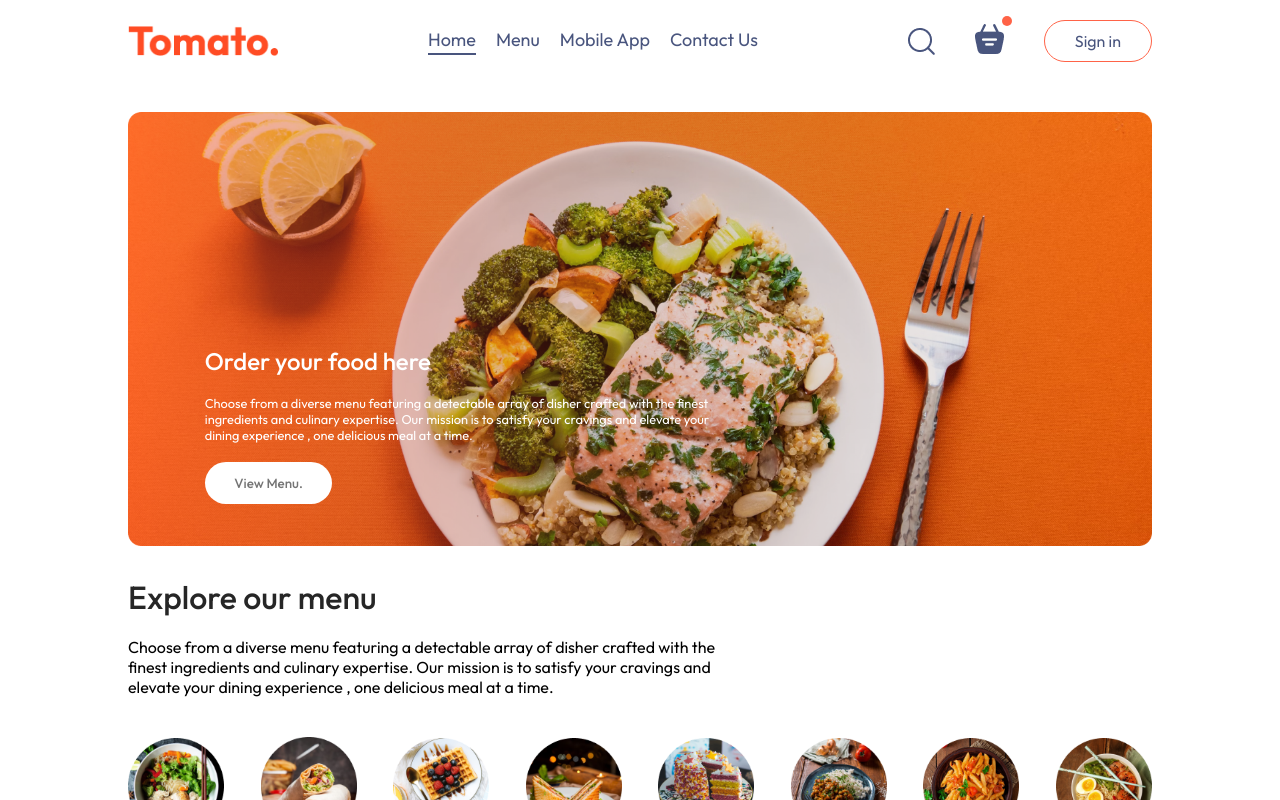
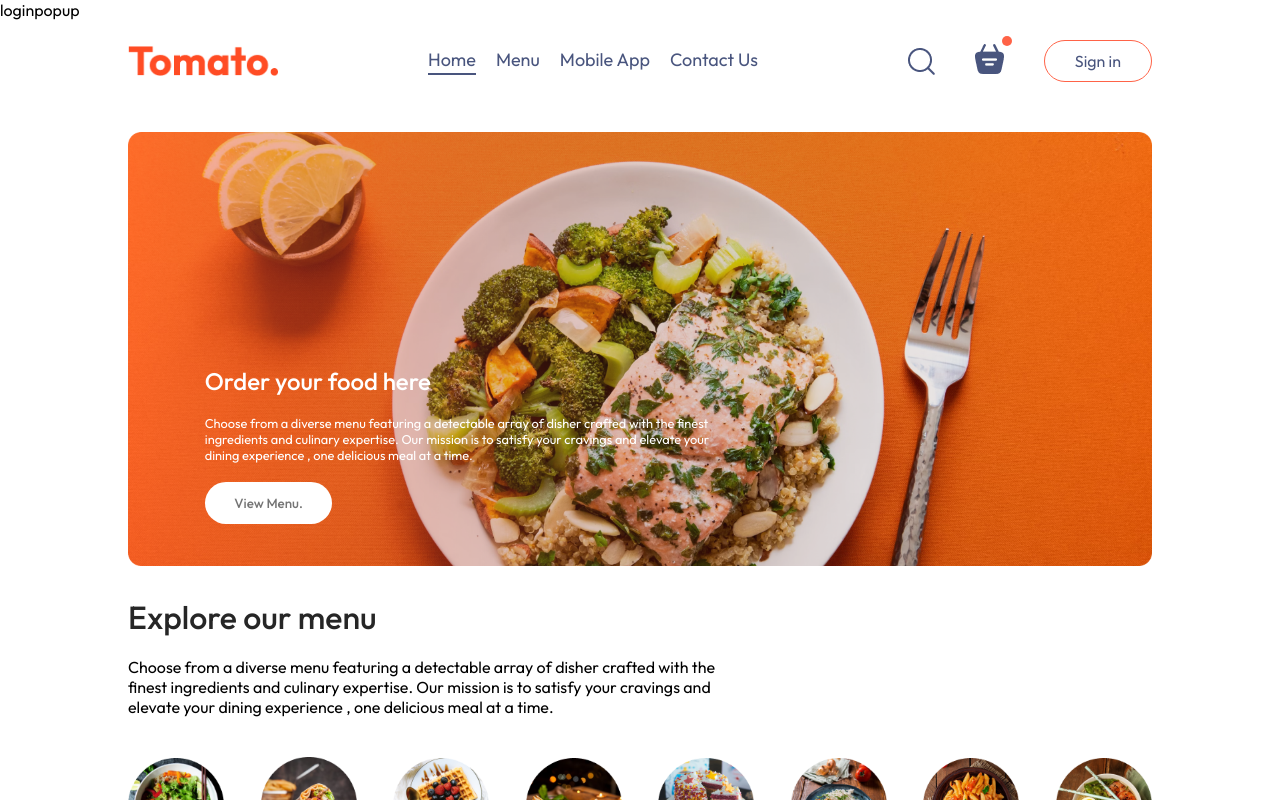
Before and after one commit to ankit28122003/Food-delivery, a React (Vite) app: page / in a window 1280 px wide. Both pictures are taken after a click on the button "Sign in". Shown: the top 800 px of the page. Built offline with nearby package versions, Linux system fonts and the light colour scheme.

Commit message:
login set up

```diff
--- a/src/App.jsx
+++ b/src/App.jsx
@@ -5,12 +5,17 @@ import Home from './Pages/Home/Home'
 import Cart from './Pages/Cart/Cart'
 import PlaceOrder from './Pages/PlaceOrder/PlaceOrder'
 import Footer from './Components/Footer/Footer'
+import { useState } from 'react'
+import Loginpopup from './Components/Loginpopup/Loginpopup'
 
 const App = () => {
+  const [showLogin, setShowLogin] = useState(false)
   return (
     <>
+      {showLogin ? <Loginpopup /> : <></>}
+
       <div className='app'>
-        <Navbar />
+        <Navbar setShowLogin={setShowLogin} />
         <Routes >
           < Route path='/' element={<Home />} />
           < Route path='/cart' element={<Cart />} />
--- /dev/null
+++ b/src/Components/LoginPopup/Loginpopup.jsx
@@ -0,0 +1,12 @@
+import React from 'react'
+import './Loginpopup.css'
+
+const loginpopup = () => {
+    return (
+        <div>
+            loginpopup
+        </div>
+    )
+}
+
+export default loginpopup
--- a/src/Components/Navbar/Navbar.jsx
+++ b/src/Components/Navbar/Navbar.jsx
@@ -4,7 +4,7 @@ import { assets } from '../../assets/assets'
 import { Link } from 'react-router-dom';
 import { Link as ScrollLink } from 'react-scroll';
 
-const Navbar = () => {
+const Navbar = ({ setShowLogin }) => {
 
     const [menu, setMenu] = useState("home");
     return (
@@ -54,7 +54,7 @@ const Navbar = () => {
                     <img src={assets.basket_icon} alt="" />
                     <div className="dot"></div>
                 </div>
-                <button>Sign in</button>
+                <button onClick={() => setShowLogin(true)}>Sign in</button>
             </div>
 
         </div>
```
Also changed, not shown: src/Components/LoginPopup/Loginpopup.css (added).
